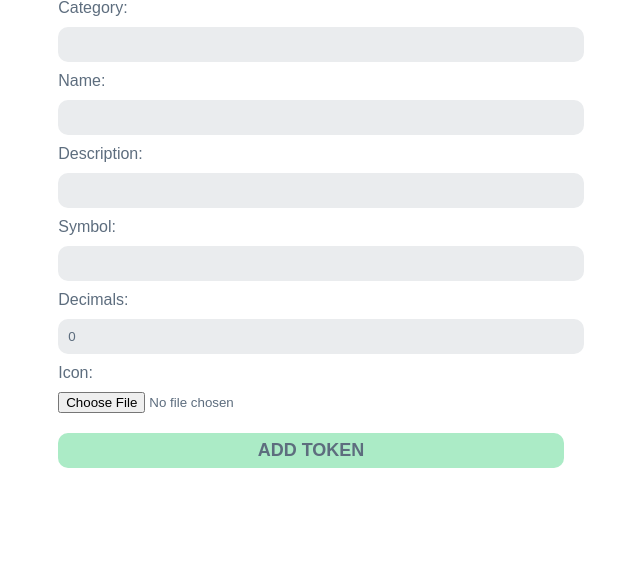
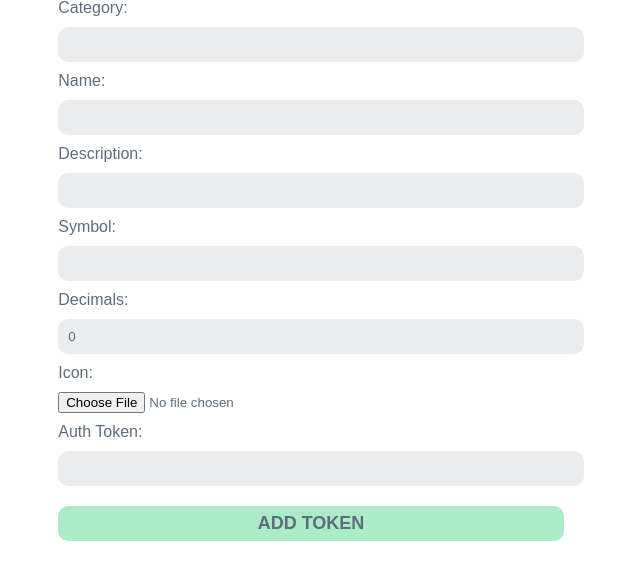
Before and after one commit to paytaca/django-bcmr, a Django app: page /add_token/ in a window 1280 px wide. Shown: the part 114-694 px from the top of the page, without its empty margins (329-969 px from the left). Run offline with Django 3.2, Linux system fonts and the light colour scheme.

Commit message:
Added add token form input for supplying auth token

```diff
--- a/bcmr/auth.py
+++ b/bcmr/auth.py
@@ -2,6 +2,7 @@ from rest_framework.authentication import BaseAuthentication
 from rest_framework.exceptions import NotAuthenticated
 
 from django.contrib.auth.models import AnonymousUser
+from django.conf import settings
 
 from bcmr.models import *
 
@@ -17,7 +18,7 @@ class HeaderAuthentication(BaseAuthentication):
                 request.user = AnonymousUser()
                 return (request.user, None)
 
-            bcmr_auth_token = request.META.get('HTTP_BCMR_AUTH')
+            bcmr_auth_token = request.META.get(settings.AUTH_HEADER)
             if not bcmr_auth_token:
                 if request.method == 'POST':
                     request.user = AnonymousUser()
@@ -50,6 +51,6 @@ class HeaderAuthentication(BaseAuthentication):
                 request.user = AnonymousUser()
                 return (request.user, None)
         except AuthToken.DoesNotExist as dne:
-            raise NotAuthenticated(detail='Invalid authorization token', code=403)
+            raise NotAuthenticated(detail='Invalid auth token', code=403)
         except KeyError as ke:
             raise NotAuthenticated(detail='Client Not Found', code=403)
--- a/bcmr/templates/bcmr/add_token.html
+++ b/bcmr/templates/bcmr/add_token.html
@@ -35,15 +35,11 @@
             color: #5D6D7E;
             cursor: pointer;
         }
-        h1 {
-            text-align: center;
-        }
         span {
             color: red;
         }
-        #message {
+        h1, h3, h4 {
             text-align: center;
-            margin-top: 10px;
         }
     </style>
     <title>Create/Add Token</title>
@@ -55,18 +51,17 @@
                 {% csrf_token %}
 
                 {{ form }}
+                <label>Auth Token: </label>
+                <input type="text" name="auth_token">
                 <input type="submit" value="ADD TOKEN">
             </form>
 
             {% if submitted %}
-                <h3 id="message">{{ message }}</h3>
+                <h3>{{ message }}</h3>
+                {% if owner != '' %}
+                    <h4>Owner Auth Token: {{ owner }}</h4>
+                {% endif %}
             {% endif %}
         </div>
     </body>
-    <script>
-        const el = document.getElementById('message')
-        setTimeout(() => {
-            el.style.display = 'none'
-        }, 5000)
-    </script>
 </html>
--- a/bcmr/views.py
+++ b/bcmr/views.py
@@ -15,13 +15,10 @@ from bcmr.filters import *
 from bcmr.models import *
 from bcmr.forms import *
 
-import logging
-logger = logging.getLogger(__name__)
 
-
-def get_or_create_owner(bcmr_auth_header):
-    if bcmr_auth_header:
-        return AuthToken.objects.get(id=bcmr_auth_header)
+def get_or_create_owner(auth_token_id):
+    if auth_token_id:
+        return AuthToken.objects.get(id=auth_token_id)
     else:
         return generate_auth_token()
 
@@ -43,7 +40,7 @@ class TokenViewSet(viewsets.ModelViewSet):
     def create(self, request, *args, **kwargs):
         serializer = self.get_serializer(data=request.data)
         serializer.is_valid(raise_exception=True)
-        serializer.validated_data['owner'] = get_or_create_owner(request.META.get('HTTP_BCMR_AUTH'))
+        serializer.validated_data['owner'] = get_or_create_owner(request.META.get(settings.AUTH_HEADER))
         self.perform_create(serializer)
         headers = self.get_success_headers(serializer.data)
         return Response(serializer.data, status=status.HTTP_201_CREATED, headers=headers)
@@ -74,7 +71,7 @@ class RegistryViewSet(viewsets.ModelViewSet):
     def create(self, request, *args, **kwargs):
         serializer = self.get_serializer(data=request.data)
         serializer.is_valid(raise_exception=True)
-        serializer.validated_data['owner'] = get_or_create_owner(request.META.get('HTTP_BCMR_AUTH'))
+        serializer.validated_data['owner'] = get_or_create_owner(request.META.get(settings.AUTH_HEADER))
         self.perform_create(serializer)
         headers = self.get_success_headers(serializer.data)
         return Response(serializer.data, status=status.HTTP_201_CREATED, headers=headers)
@@ -105,6 +102,7 @@ class RegistryViewSet(viewsets.ModelViewSet):
 def add_token(request):
     submitted = False
     message = ''
+    owner = ''
 
     if request.method == 'POST':
         queryDict = request.POST
@@ -115,29 +113,34 @@ def add_token(request):
         description = data['description'][0]
         symbol = data['symbol'][0]
         decimals = int(data['decimals'][0])
+        auth_token = data['auth_token'][0]
         icon = data['icon'][0]
 
         if Token.objects.filter(category=category).exists():
-            message = 'Token already exists!'
+            message = 'Token category already exists!'
         else:
-            token = Token(
-                category=category,
-                name=name,
-                description=description,
-                symbol=symbol,
-                decimals=decimals,
-                icon=icon
-            )
-            token.save()
-
-            message = f'Token added!'
+            try:
+                owner = get_or_create_owner(auth_token)
+                token = Token(
+                    category=category,
+                    name=name,
+                    description=description,
+                    symbol=symbol,
+                    decimals=decimals,
+                    owner=owner,
+                    icon=icon
+                )
+                token.save()
+                message = 'Token added!'
+            except:
+                message = 'Invalid auth token!'
 
         submitted = True
-
 
     context = {
         'form': TokenForm(),
         'submitted': submitted,
-        'message': message
+        'message': message,
+        'owner': owner if type(owner) is str else owner.id
     }
     return render(request, 'bcmr/add_token.html', context)
--- a/django-bcmr/settings.py
+++ b/django-bcmr/settings.py
@@ -201,3 +201,5 @@ REST_FRAMEWORK = {
         'django_filters.rest_framework.DjangoFilterBackend'
     ]
 }
+
+AUTH_HEADER = 'HTTP_BCMR_AUTH'
--- a/setup.cfg
+++ b/setup.cfg
@@ -1,6 +1,6 @@
 [metadata]
 name = django-bcmr
-version = 0.0.5
+version = 0.0.7
 description = A Django app for storing, accessing and managing CashToken Bitcoin Cash Metadata Registries
 long_description = file: README.rst
 url = https://www.paytaca.com
```
Also changed, not shown: 1 other file.
